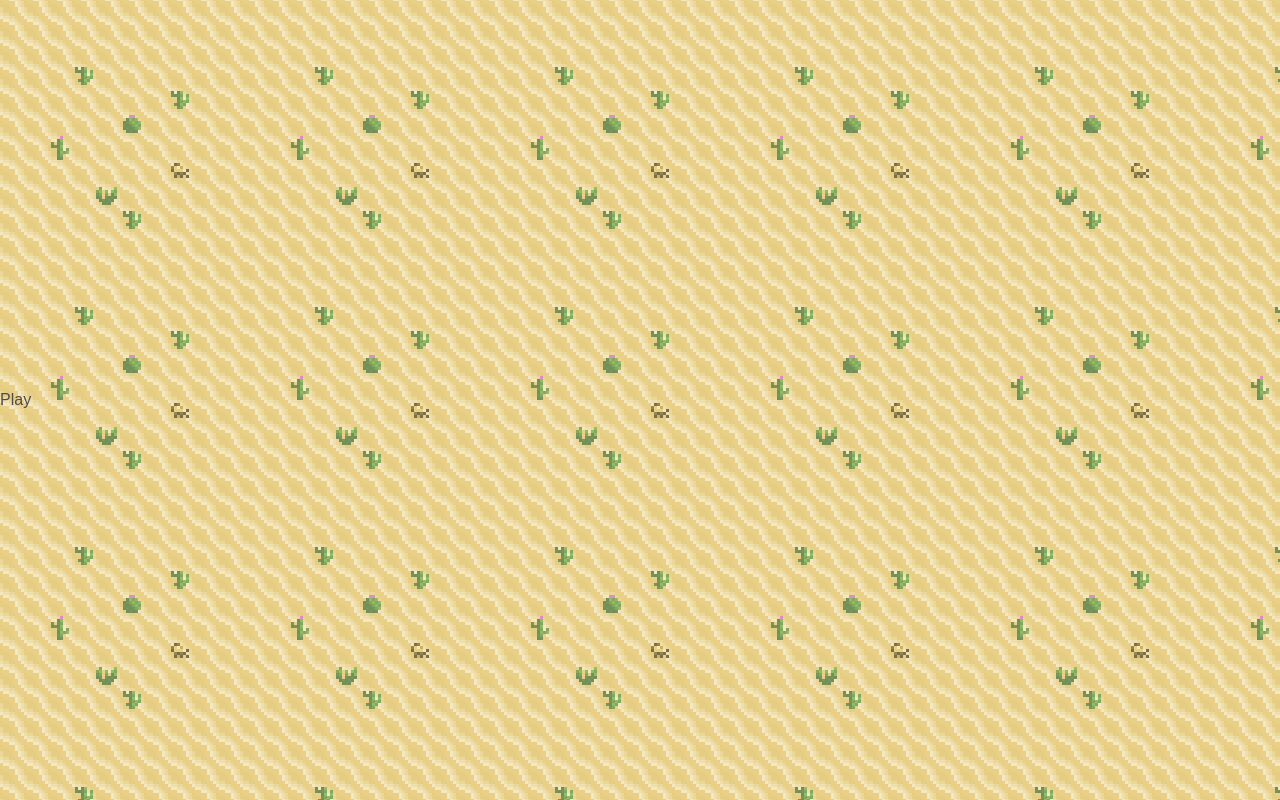
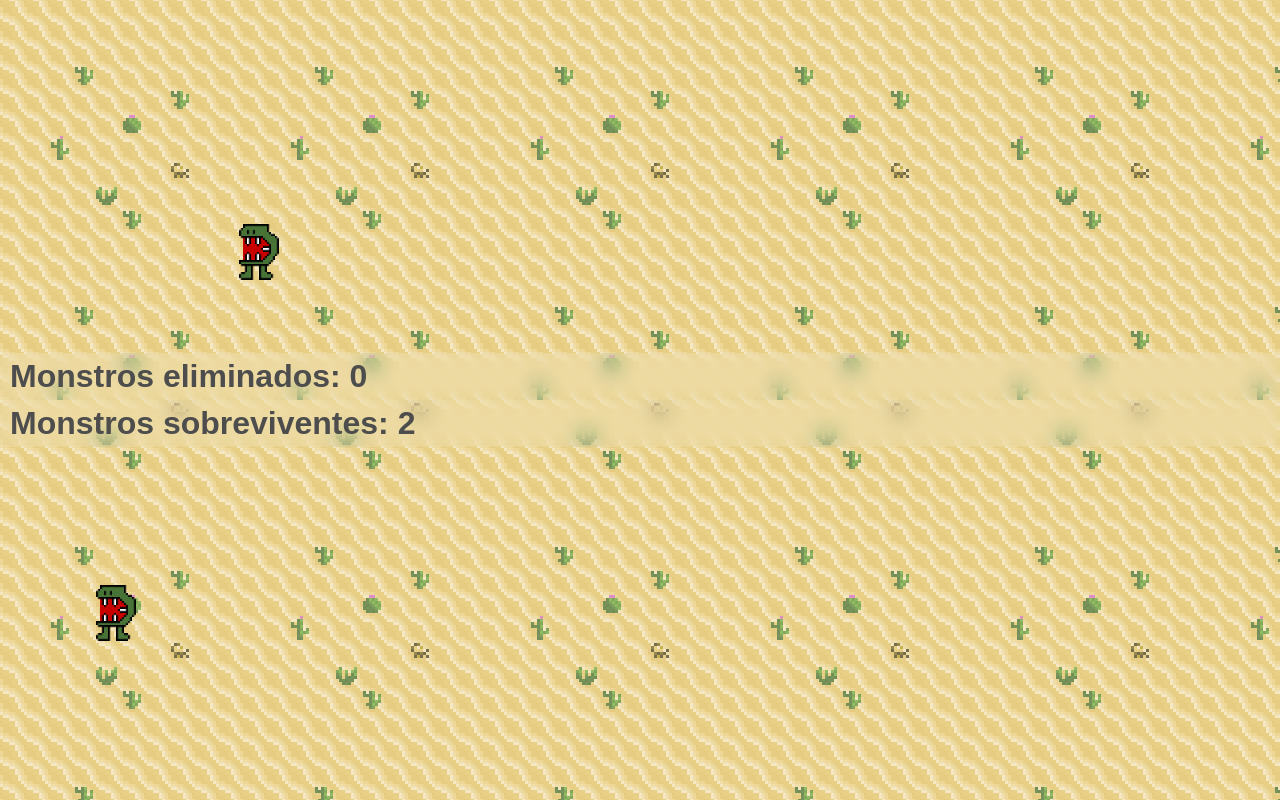
Before and after one commit to nascjoao/popping-monsters, a Next.js app: page /play in a window 1280 px wide. Built offline with nearby package versions, Linux system fonts and the light colour scheme.

Commit message:
feat: spawn monsters

```diff
--- a/src/pages/play.js
+++ b/src/pages/play.js
@@ -1,7 +1,28 @@
-import React from 'react'
+import React, { useEffect } from 'react'
+import useMonsters from '../hooks/useMonsters'
 
 export default function Play() {
+  const { monsters, spawnMonsters, hitMonster, survivingMonsters, killedMonsters } = useMonsters()
+
+  useEffect(() => {
+    spawnMonsters(1200, 5)
+  }, [])
+
   return (
-    <div>Play</div>
+    <>
+      <h1>Monstros eliminados: {killedMonsters.length}</h1>
+      <h1>Monstros sobreviventes: {survivingMonsters.length}</h1>
+      { monsters.map((monster) => (
+        <img key={monster.id} src={monster.src} alt="monster" style={{
+          position: 'absolute',
+          top: `${monster.y}px`,
+          left: `${monster.x}px`,
+          width: '4rem',
+          zIndex: '2'
+        }}
+        onMouseOver={() => hitMonster(monster.id)}
+        />
+      )) }
+    </>
   )
 }
```
